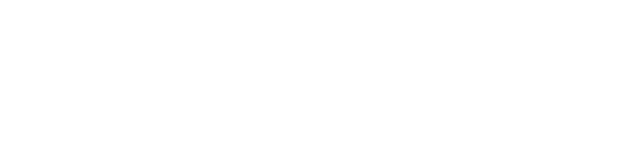
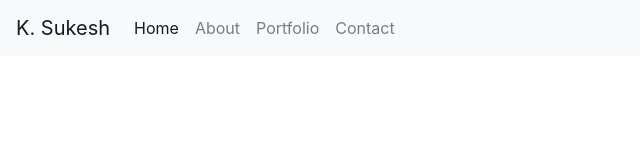
Before and after one commit to sukesh-reddy/Web-Portfolio, a plain HTML site: page index.html in a window 1280 px wide. Shown: the whole page, without its empty margins (0-640 px from the left). Drawn offline with Linux system fonts and the light colour scheme.

Commit message:
Working on Navbar

```diff
--- a/index.html
+++ b/index.html
@@ -19,6 +19,36 @@
 
 <body>
 
+    <!-- ===================== Start Header Area ================ -->
+    <header class="header_area">
+        <div class="main-menu">
+            <nav class="navbar navbar-expand-lg navbar-light bg-light">
+                <a class="navbar-brand" href="#">K. Sukesh</a>
+                <button class="navbar-toggler" type="button" data-toggle="collapse" data-target="#navbarNav"
+                    aria-controls="navbarNav" aria-expanded="false" aria-label="Toggle navigation">
+                    <span class="navbar-toggler-icon"></span>
+                </button>
+                <div class="collapse navbar-collapse" id="navbarNav">
+                    <ul class="navbar-nav">
+                        <li class="nav-item active">
+                            <a class="nav-link" href="#">Home <span class="sr-only">(current)</span></a>
+                        </li>
+                        <li class="nav-item">
+                            <a class="nav-link" href="#">About</a>
+                        </li>
+                        <li class="nav-item">
+                            <a class="nav-link" href="#">Portfolio</a>
+                        </li>
+                        <li class="nav-item">
+                            <a class="nav-link" href="#">Contact</a>
+                        </li>
+                    </ul>
+                </div>
+            </nav>
+        </div>
+    </header>
+    <!-- ===================== End Header Area ================ -->
+
     <!--Jquery js file-->
     <script src="./js/jquery_3.5.1.js"></script>
 
```
Also changed, not shown: imgs/name_sketch.png (added), imgs/name_sketch_crop1.png (added), imgs/name_sketch_crop2.png (added).
